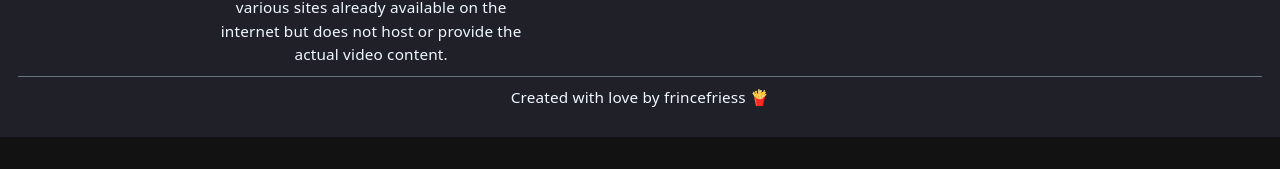
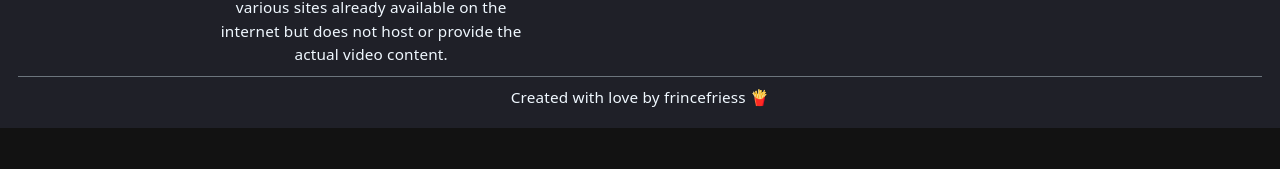
Before and after one commit to FrinceNacion/movie-gallery, a React (Vite) app: page / in a window 1280 px wide. Shown: the part 208-377 px from the top of the page. Built offline with nearby package versions, Linux system fonts and the light colour scheme; no server answers.

Commit message:
Update: minor padding adjustment

```diff
--- a/src/Footer.jsx
+++ b/src/Footer.jsx
@@ -22,7 +22,7 @@ function Footer(){
                     <a style={{ textDecoration: 'none' }} href="https://www.facebook.com/frince.lacyy" target="_blank" rel="noopener noreferrer">Facebook</a>
                 </div>
             </div>
-            <div className="d-flex justify-content-center border-top border-secondary mt-2 p-2">
+            <div className="d-flex justify-content-center border-top border-secondary mt-2 p-2 pb-0">
                 <p>Created with love by frincefriess 🍟</p>
             </div>
         </footer>
```
